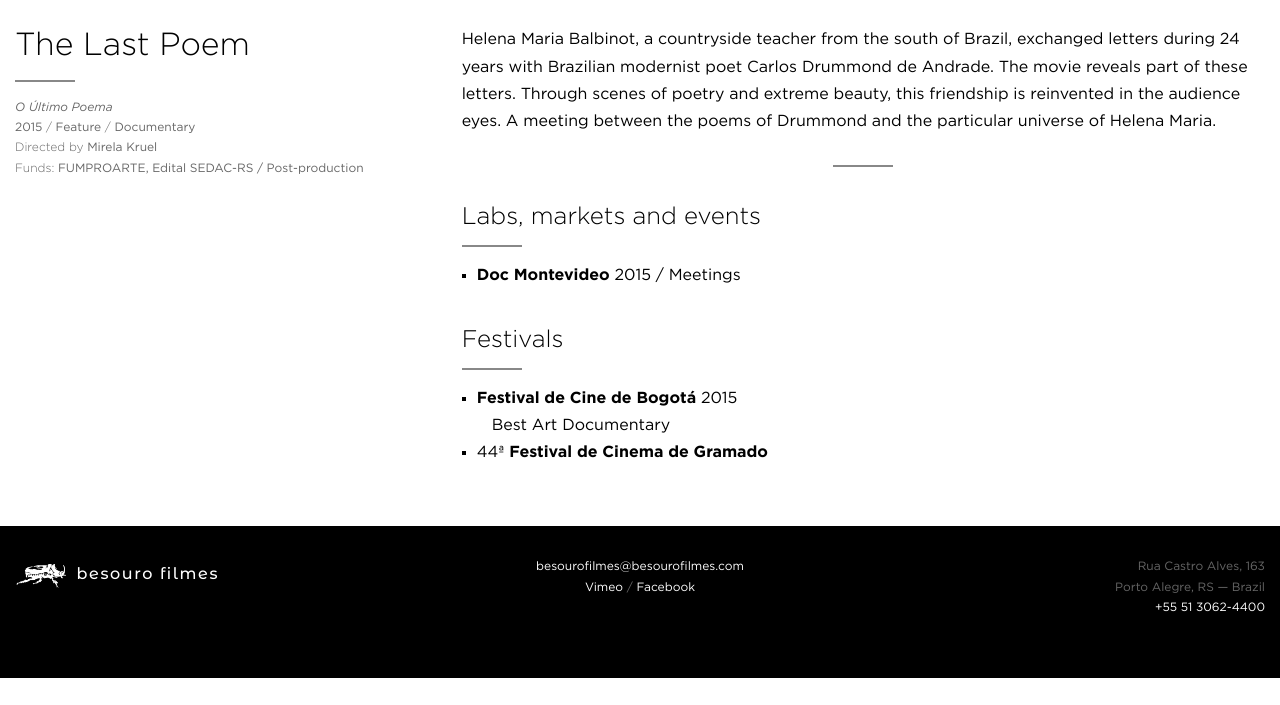
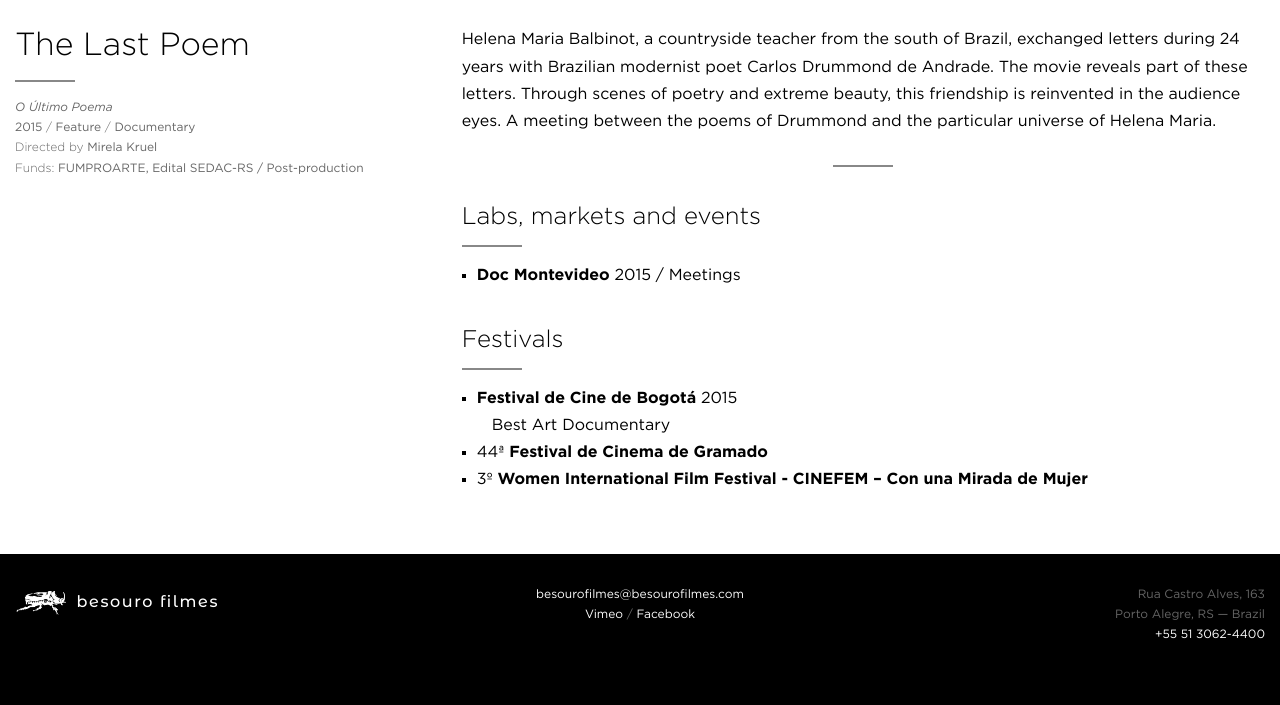
Before and after one commit to arthrfrts/besouro, a Jekyll site: the page built from _projects/the-last-poem.md, in a window 1280 px wide and 900 px high, scrolled down 627 px, cut to the strip 195-900 px from the top of the window. Built offline with Jekyll 4.4.1, drawn with Linux system fonts in a browser that asks for light colours; before the commit the page ends 1500 px from its top, so only the background shows below that.

Commit message:
Updated The Last Poem

```diff
--- a/_projects/the-last-poem.md
+++ b/_projects/the-last-poem.md
@@ -30,3 +30,4 @@ Helena Maria Balbinot, a countryside teacher from the south of Brazil, exchanged
 * **Festival de Cine de Bogotá** 2015
   * Best Art Documentary
 * 44ª **Festival de Cinema de Gramado**
+* 3º **Women International Film Festival - CINEFEM – Con una Mirada de Mujer**
```
